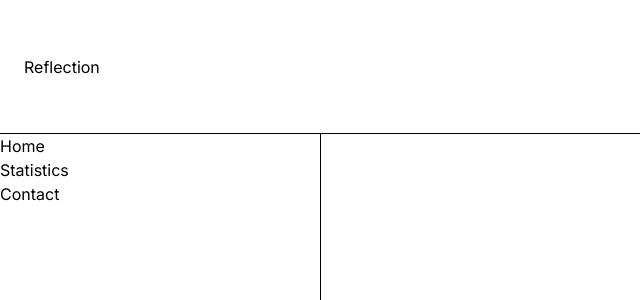
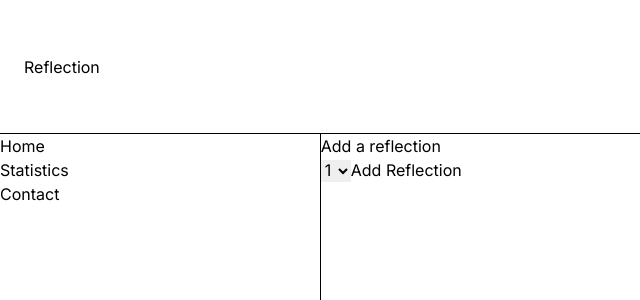
Before and after one commit to daredevilteja/project_reflection, a Next.js app: page / in a window 1280 px wide. Shown: the top 300 px of the page, without its empty margins (0-640 px from the left). Built offline with nearby package versions, Linux system fonts and the light colour scheme.

Commit message:
feat(app): add reflection form with select input and button

```diff
--- a/src/app/page.js
+++ b/src/app/page.js
@@ -1,5 +1,23 @@
-import Image from "next/image";
+"use client";
+
+import { useState } from "react";
 
 export default function Home() {
-  return <main></main>;
+  const [selectedOption, setSelectedOption] = useState("");
+
+  const handleOptionChange = (e) => {
+    setSelectedOption(e.target.value);
+  };
+  return (
+    <main>
+      <h1>Add a reflection</h1>
+      <select value={selectedOption} onChange={handleOptionChange}>
+        <option value="1">1</option>
+        <option value="2">2</option>
+        <option value="3">3</option>
+      </select>
+
+      <button>Add Reflection</button>
+    </main>
+  );
 }
```
Also changed, not shown: src/app/statistics/layout.js (deleted).
